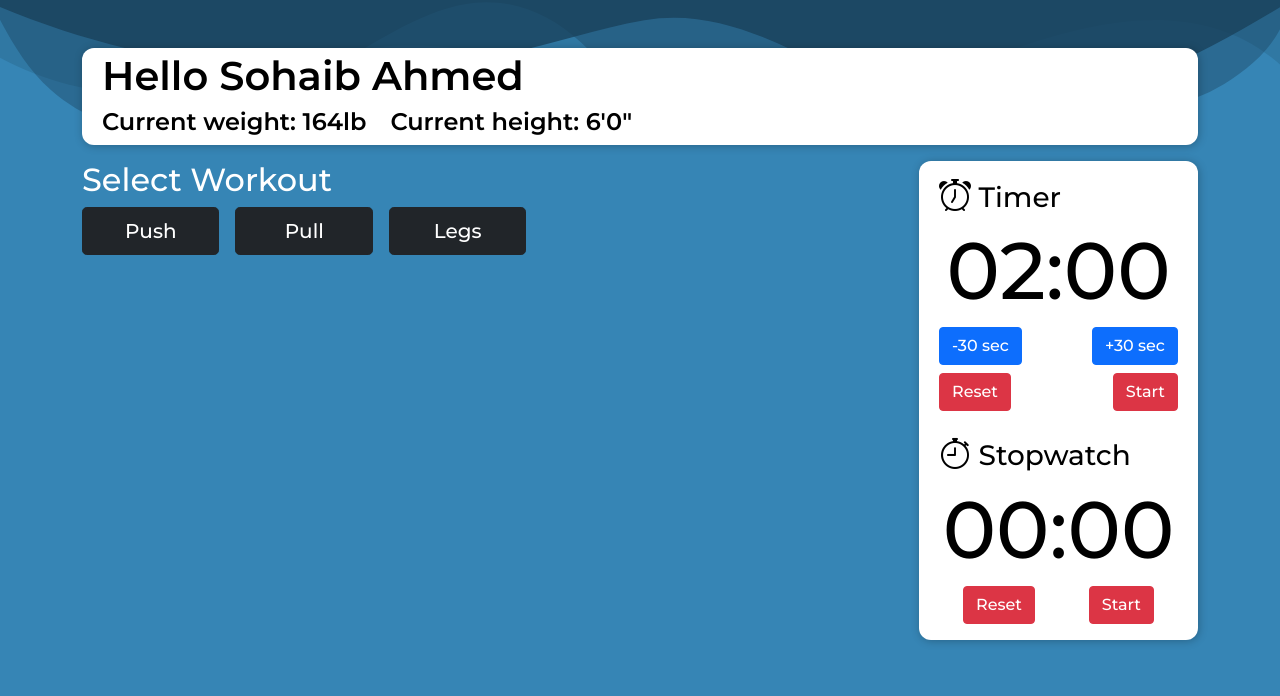
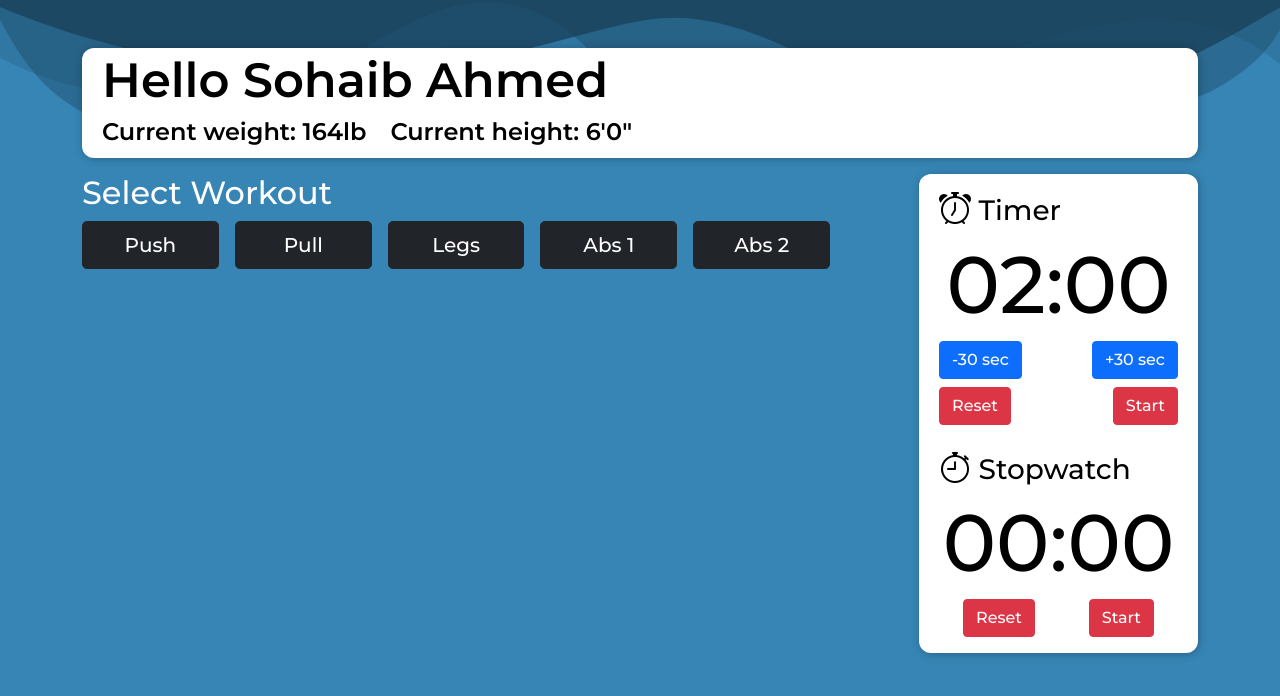
Before and after one commit to sohaibahmed7/react-fitness-app, a React (Create React App) app: page / in a window 1280 px wide. Shown: the top 696 px of the page. Built offline with nearby package versions, Linux system fonts and the light colour scheme.

Commit message:
first commit

```diff
--- a/src/App.css
+++ b/src/App.css
@@ -6,6 +6,7 @@
   padding: 0;
   margin: 0;
 }
+
 
 body {
   color: white;
--- a/src/App.jsx
+++ b/src/App.jsx
@@ -21,7 +21,7 @@ const App = () => {
         {/* Displaying the user information from "data.js"*/}
         <Header data={Data.UserInfo}/>
         <div className='mt-3 d-md-flex'>
-          <div className='container-fluid ps-0'>
+          <div className='container-fluid ps-0 pe-0 pe-md-3'>
             <h2>Select Workout</h2>
             {/* Displaying the nav buttons that were created*/}
             {workout}
--- a/src/components/BottomSVG.jsx
+++ b/src/components/BottomSVG.jsx
@@ -1,6 +1,6 @@
 const BottomSVG = () => {
     return (
-        <div className="custom-shape-divider-top-1660877431 d-none d-md-block">
+        <div className="custom-shape-divider-top-1660877431 d-none d-lg-block">
             <svg data-name="Layer 1" xmlns="http://www.w3.org/2000/svg" viewBox="0 0 1200 120" preserveAspectRatio="none">
                 <path d="M0,0V46.29c47.79,22.2,103.59,32.17,158,28,70.36-5.37,136.33-33.31,206.8-37.5C438.64,32.43,512.34,53.67,583,72.05c69.27,18,138.3,24.88,209.4,13.08,36.15-6,69.85-17.84,104.45-29.34C989.49,25,1113-14.29,1200,52.47V0Z" opacity=".25" className="shape-fill"></path>
                 <path d="M0,0V15.81C13,36.92,27.64,56.86,47.69,72.05,99.41,111.27,165,111,224.58,91.58c31.15-10.15,60.09-26.07,89.67-39.8,40.92-19,84.73-46,130.83-49.67,36.26-2.85,70.9,9.42,98.6,31.56,31.77,25.39,62.32,62,103.63,73,40.44,10.79,81.35-6.69,119.13-24.28s75.16-39,116.92-43.05c59.73-5.85,113.28,22.88,168.9,38.84,30.2,8.66,59,6.17,87.09-7.5,22.43-10.89,48-26.93,60.65-49.24V0Z" opacity=".5" className="shape-fill"></path>
--- a/src/components/Exercises.jsx
+++ b/src/components/Exercises.jsx
@@ -5,7 +5,8 @@ const Exercises = (props) => {
             <h4 className="">{props.name}</h4>
             <div className="exercise-info">
                 <p>{props.sets} sets</p>
-                <p>{props.reps} reps</p>
+                {/* Displays either # of reps or seconds to be performed based on exericse */}
+                <p>{"time" in props ? `${props.time} seconds` : `${props.reps} reps`}</p>
             </div>
             {/* If the exercise contains the 'superset' key/value pair and is true, "SUPERSET" is also rendered to the screen*/}
             {props.superset && <p className="exercise-superset">SUPERSET</p>}
--- a/src/components/Header.jsx
+++ b/src/components/Header.jsx
@@ -3,9 +3,9 @@ const Header = (props) => {
     const information = props.data
     return (
         // Simply returns all of the information from UserInfo in "data.js"
-        <div className='header-container bubble mt-5 pt-1'>
-            <h1 className='header-info'>Hello {information.firstName} {information.lastName} </h1>
-            <div className="d-flex ">
+        <div className='header-container bubble mt-5 py-1'>
+            <h1 className='header-info display-5'>Hello {information.firstName} {information.lastName} </h1>
+            <div className="d-block d-md-flex">
                 <h4 className='header-info me-4'>Current weight: {information.weight}lb</h4>
                 <h4 className='header-info'>Current height: {information.height}</h4>
             </div>
--- a/src/components/Nav.jsx
+++ b/src/components/Nav.jsx
@@ -14,7 +14,7 @@ const Nav = (props) => {
 
     return (
         <div className="py-2 d-inline">
-            <button className="btn btn-dark btn-lg mb-2 me-3 col-md-2" onClick={handleClick}>{props.name}</button>
+            <button className="btn btn-dark btn-lg mb-2 me-md-3 col-12 col-lg-2" onClick={handleClick}>{props.name}</button>
             {/* If a button has been pressed, its corresponding workout will be rendered to the screen */}
             {isPressed && <Workout data={props.workout} day={props.name}/> }
         </div>
--- a/src/components/Workout.jsx
+++ b/src/components/Workout.jsx
@@ -15,7 +15,7 @@ const Workout = (props) => {
     })
 
     return (
-        <div className="my-3 bubble">
+        <div className="mt-2 mb-3 bubble">
             <div className="workout-list d-flex justify-content-center justify-content-sm-start pt-3">
                 {/* Renders the entire workout and displays it to the screen*/}
                 {workoutList}
--- a/src/data.js
+++ b/src/data.js
@@ -160,6 +160,58 @@ const Routine = [
                 reps: "10 - 12"
             }
         ]
+    },
+    {
+        day: "Abs 1",
+        workout: [
+            {
+                id: 1,
+                name: "Standard Cruches",
+                sets: 3,
+                time: 30,
+                superset: true
+            },
+            {
+                id: 2,
+                name: "Reverse Crunches",
+                sets: 3,
+                time: 30,
+                superset: true
+            },
+            {
+                id: 3,
+                name: "DB Plank Pull Through",
+                sets: 3,
+                time: 30,
+                superset: true
+            },
+        ]
+    },
+    {
+        day: "Abs 2",
+        workout: [
+            {
+                id: 1,
+                name: "V-Ups",
+                sets: 3,
+                time: 30,
+                superset: true
+            },
+            {
+                id: 2,
+                name: "Plank Knee to Elbow",
+                sets: 3,
+                time: 30,
+                superset: true
+            },
+            {
+                id: 3,
+                name: "Leg Raise & Twist",
+                sets: 3,
+                time: 30,
+                superset: true
+            },
+        ]
     }
 ]
 
```
